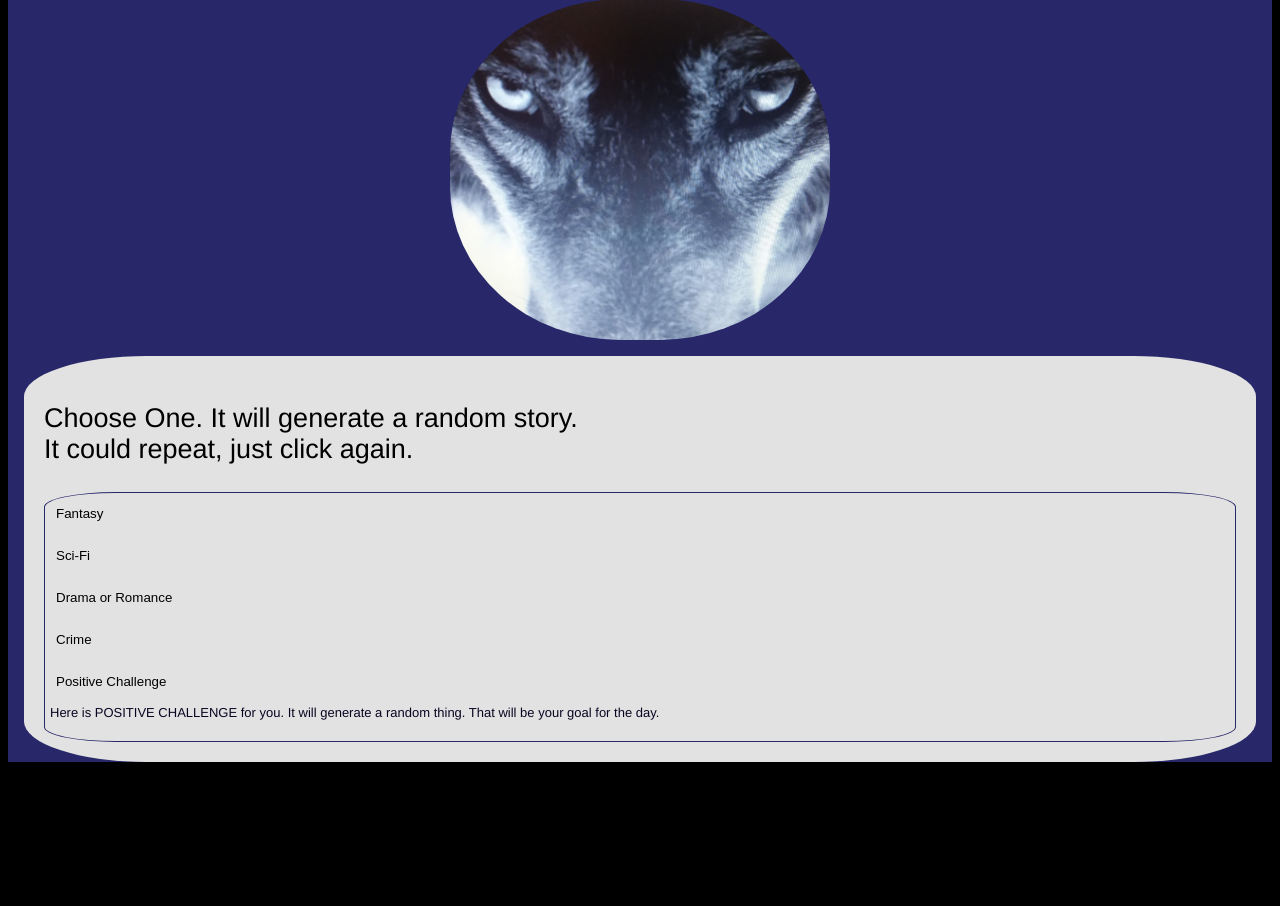
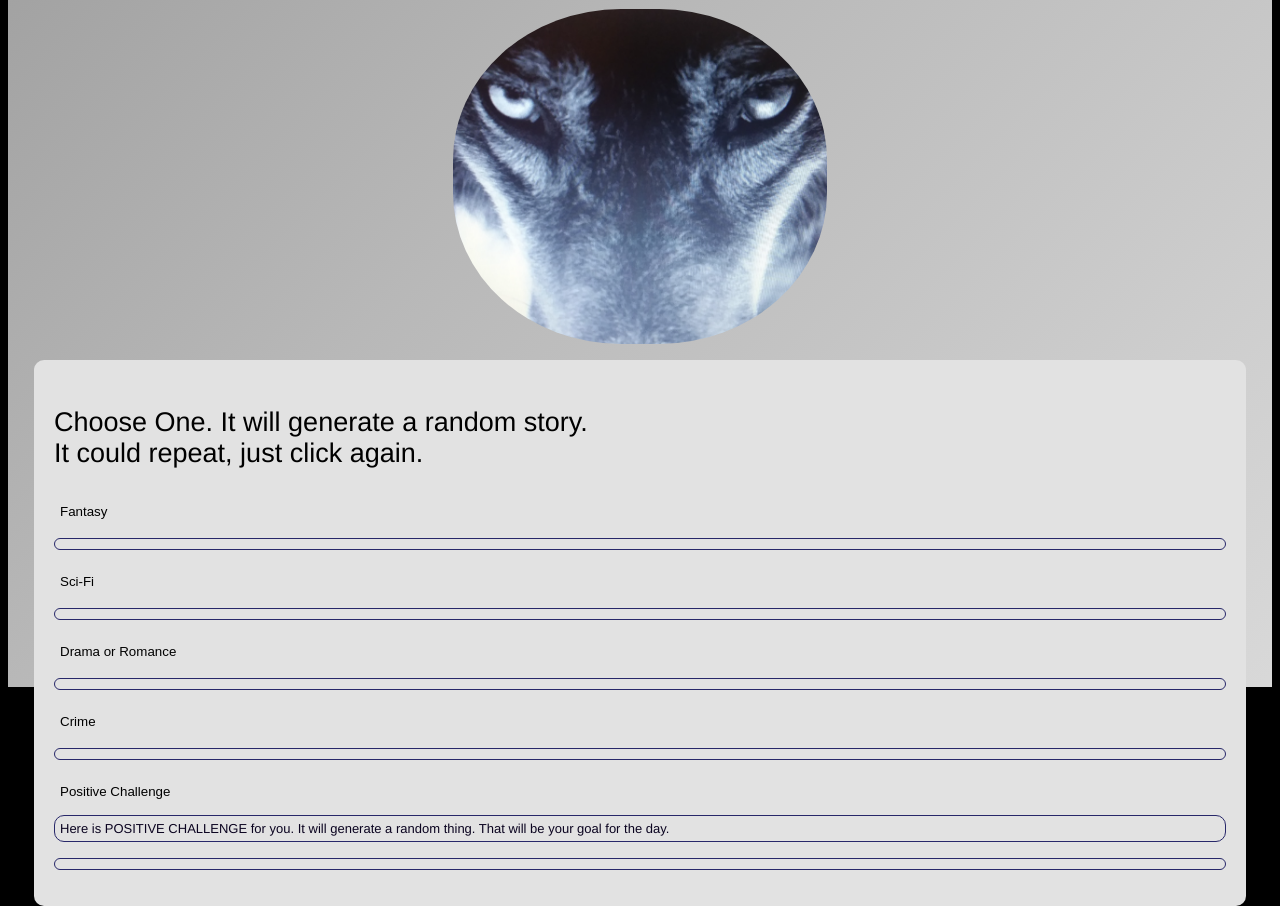
Before and after one commit to LadySechols/LadySechols.github.io, a plain HTML site: page html/stories.html in a window 1280 px wide. Shown: the part 141-1047 px from the top of the page. Before the commit the page ends 919 px from the top, so only its background shows below. Drawn offline with Linux system fonts and the light colour scheme.

Commit message:
fixed css color

```diff
--- a/css/stories.css
+++ b/css/stories.css
@@ -4,10 +4,11 @@ html {
 
 body {
     background-color: rgb(39, 39, 105);
-    /* background: linear-gradient(-45deg, #ffffff, #b8b8b8, #616161, #2f2f2f);
+    background: linear-gradient(-45deg, #ffffff, #b8b8b8, #616161, #2f2f2f);
     background-size: 400% 400%;
-    animation: gradient 15s ease infinite;
+    animation: gradient 15s ease infinite running;
     height: 100vh;
+    padding: 10px;
 }
 
 @keyframes gradient {
@@ -19,7 +20,7 @@ body {
     }
     100% {
       background-position: 0% 50%;
-    } */
+    }
   }
 
 h1 {
@@ -57,6 +58,7 @@ p {
     margin: 0;
     padding: 0;
     overflow:hidden;
+    border-radius: 10px;
     border: 1px solid black;
     background-color: rgb(226, 226, 226);
 }
@@ -79,12 +81,12 @@ p {
     padding: 20px;
     margin: 16px;
     font-family:'Franklin Gothic Medium', 'Arial Narrow', Arial, sans-serif;
-    border-radius: 10%;
+    border-radius: 10px;
 }
 
-#buttons {
+#buttons p {
     border: 1px solid rgb(39, 39, 105);
-    border-radius: 6%;
+    border-radius: 10px;
     padding: 5px;
 }
 
```
